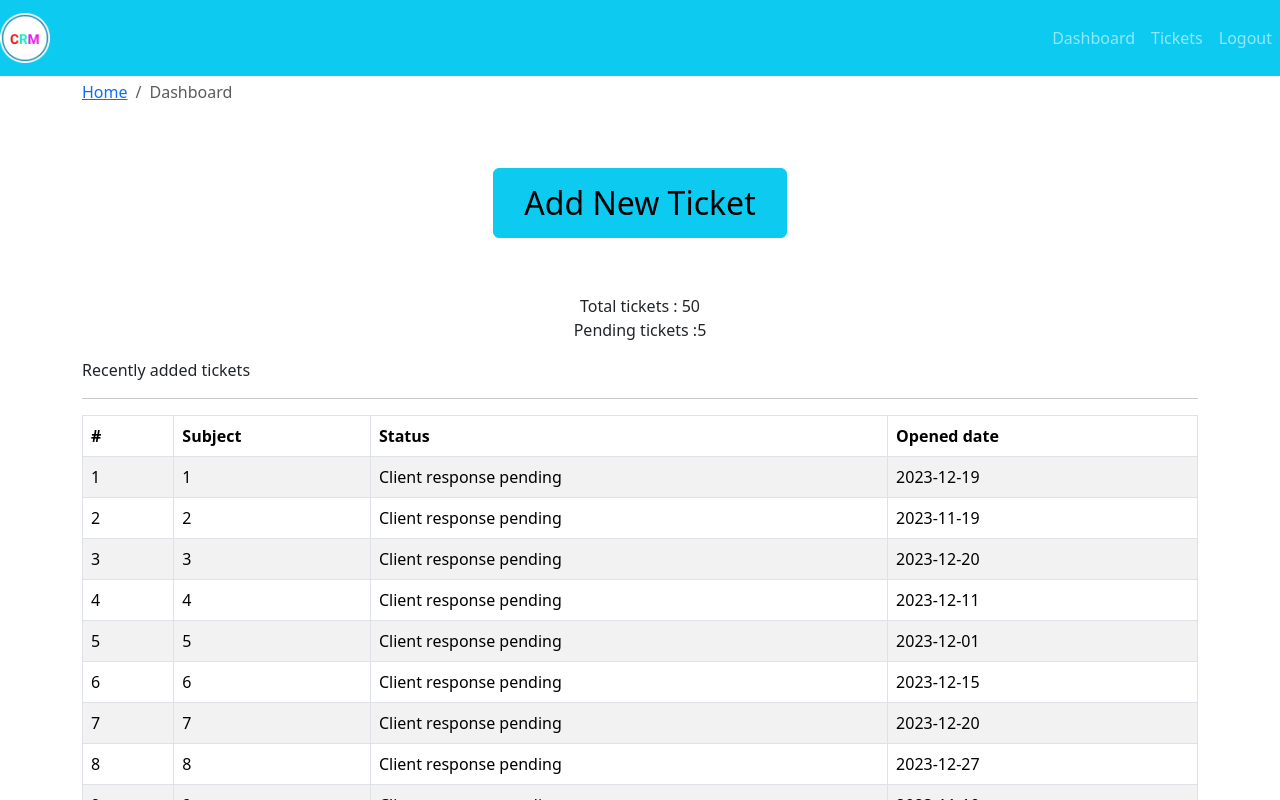
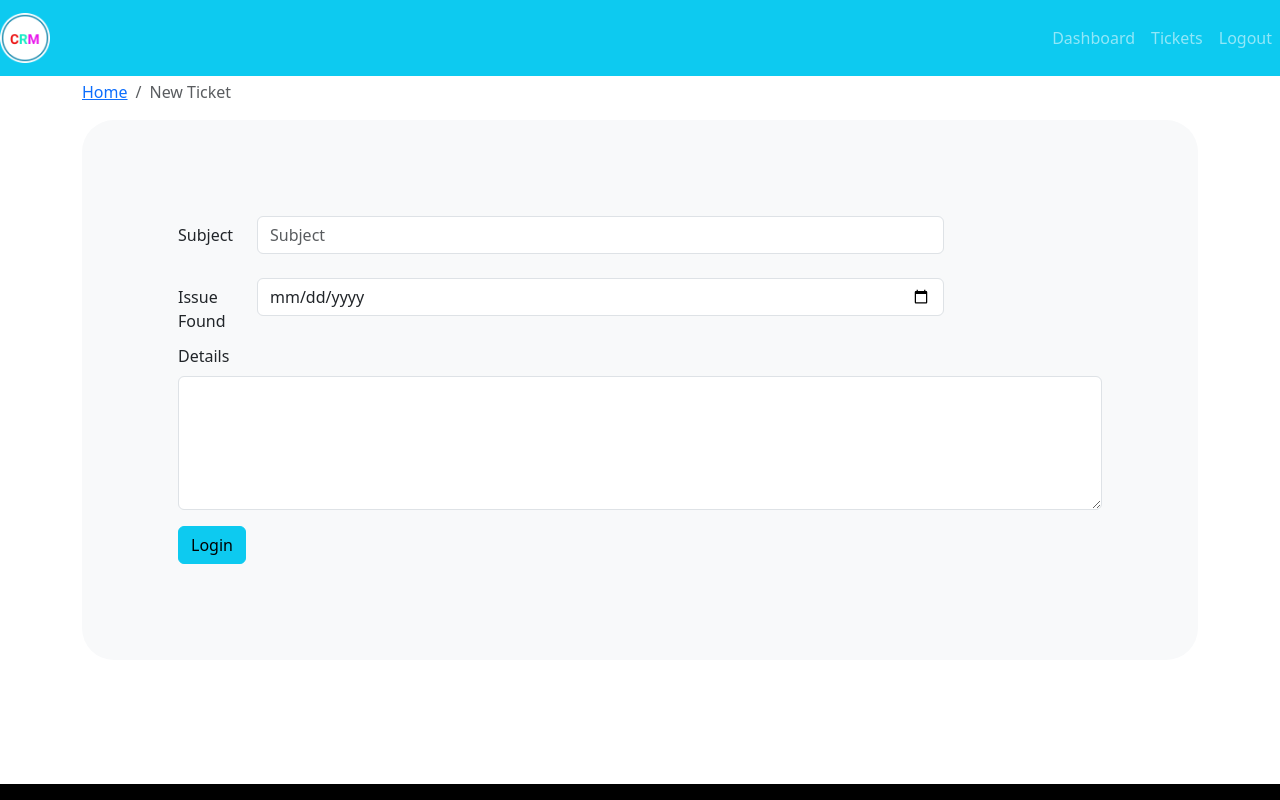
Before and after one commit to RemyaManoharan/crm-frontend, a React (Create React App) app: page / in a window 1280 px wide. Shown: the top 800 px of the page. Built offline with nearby package versions, Linux system fonts and the light colour scheme.

Commit message:
add ticket form page

```diff
--- a/src/App.js
+++ b/src/App.js
@@ -3,6 +3,8 @@ import { Button } from "react-bootstrap";
 import Entry from "./page/entry/Entry.page";
 import Defaultlayout from "./layout/Defaultlayout";
 import DashboardPage from "./page/dashboard/DashboardPage";
+import AddTicketPage from "./page/NewTicket/AddTicketPage";
+
 
 
 function App() {
@@ -10,7 +12,8 @@ function App() {
     <div className="App">
       {/* <Entry /> */}
       <Defaultlayout>
-        <DashboardPage/>
+        {/* <DashboardPage/> */}
+      <AddTicketPage/>
         </Defaultlayout>
     </div>
   );
--- /dev/null
+++ b/src/components/AddTicketForm/AddTicketForm.js
@@ -0,0 +1,62 @@
+import React from "react";
+
+import { Container, Row, Col, Form, Button } from "react-bootstrap";
+
+const AddTicketForm = ({ handleSubmit, handleOnChange }) => {
+
+
+
+
+
+  return (
+    <div class="p-5 mb-4 bg-light rounded-5">
+      <div class="container bg-light p-5">
+        <Form autoComplete="off" class="col-md-8 fs-4" onSubmit={handleSubmit}>
+          <Form.Group as={Row} className="mb-4">
+            <Form.Label column sm={1}>Subject</Form.Label>
+            <Col sm={9}>
+            <Form.Control
+              type="text"
+              placeholder="Subject"
+              name="subject"
+              //value={email}
+              // onChange={handleOnChange}
+              required
+            />
+            </Col>
+          </Form.Group>
+
+          <Form.Group as={Row} className="mb-1">
+            <Form.Label column sm={1}>Issue Found</Form.Label>
+            <Col sm={9}>
+            <Form.Control
+              type="date"
+              name="issueDate"
+              // value={password}
+              onChange={handleOnChange}
+              required
+            />
+            </Col>
+
+          </Form.Group>
+          <Form.Group className="mb-3">
+            <Form.Label>Details</Form.Label>
+            <Form.Control
+              as="textarea"
+              name="details"
+              rows="5"
+              // value={password}
+              onChange={handleOnChange}
+              required
+            />
+          </Form.Group>
+          <Button variant="info" type="submit" block>
+            Login
+          </Button>
+        </Form>
+      </div>
+    </div>
+  );
+};
+
+export default AddTicketForm;
--- /dev/null
+++ b/src/page/NewTicket/AddTicketPage.js
@@ -0,0 +1,31 @@
+import React from 'react';
+import {Container, Row,Col} from  'react-bootstrap';
+import BreadCrumbComp from '../../components/BreadCrumb/BreadCrumbComp';
+import AddTicketForm from '../../components/AddTicketForm/AddTicketForm';
+
+const AddTicketPage = () => {
+const handleOnChange = e => {
+    const {name,value} = e.target;
+    console.log(name,value)
+}
+
+
+
+    //const handleSubmit
+  return (
+   <Container>
+    <Row>
+        <Col>
+        <BreadCrumbComp page="New Ticket"/>
+        </Col>
+    </Row>
+    <Row>
+<Col>
+<AddTicketForm handleOnChange={handleOnChange}/>
+</Col>
+    </Row>
+   </Container>
+  )
+}
+
+export default AddTicketPage
```
